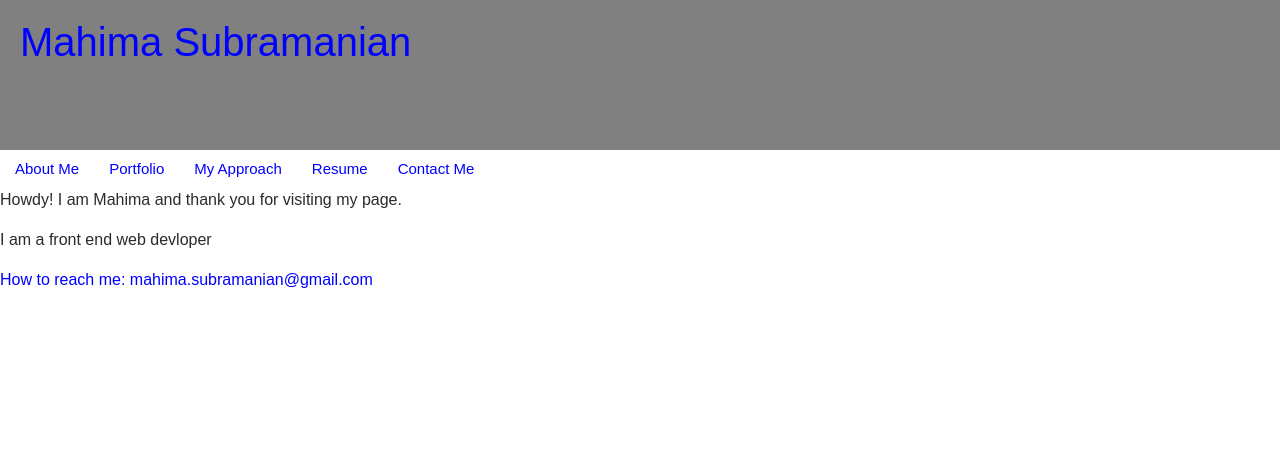
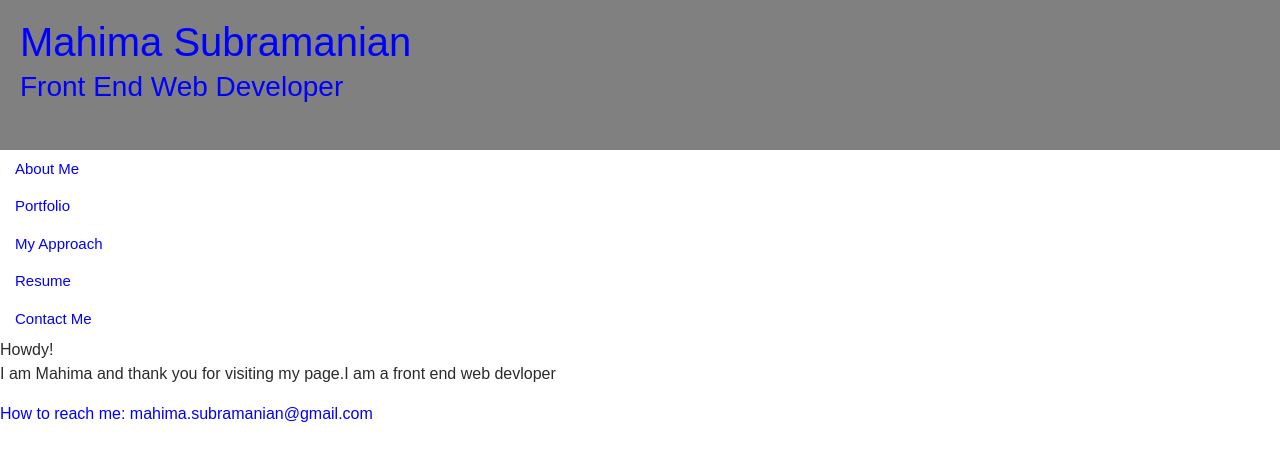
Before and after one commit to Smahima/smahima.github.io, a React (Create React App) app: page / in a window 1280 px wide. Shown: the top 460 px of the page. Built offline with nearby package versions, Linux system fonts and the light colour scheme.

Commit message:
changed orientation of nav bar to be vertical on left side of app

```diff
--- a/src/components/App.js
+++ b/src/components/App.js
@@ -1,22 +1,18 @@
 import React, { Component } from 'react';
-import { NavLink } from 'react-router-dom';
+import '../styles/App.css';
 import BaseLayout from './BaseLayout'
 
-class App extends Component {
+export default class App extends Component {
   render() {
+    return (
+      <div className="About">
 
-     return (
-       <div>
-
-        <div>
-        <p>Howdy! I am Mahima and thank you for visiting my page.</p>
-        <p>I am a front end web devloper</p></div>
+        <div className="about">Howdy!
+          <p>I am Mahima and thank you for visiting my page.I am a front end web devloper</p>
+        </div>
 
 
-       </div>
-     );
-   }
- }
-
-
-export default App;
+      </div>
+    );
+  }
+}
--- a/src/components/BaseLayout.js
+++ b/src/components/BaseLayout.js
@@ -11,6 +11,8 @@ class BaseLayout extends Component {
 
        <div className="header">
         <h1> Mahima Subramanian</h1>
+        <h3> Front End Web Developer</h3>
+
        </div>
 
       <div className="nav">
--- a/src/styles/App.css
+++ b/src/styles/App.css
@@ -5,6 +5,7 @@
 
 .nav {
   display: flex;
+  flex-direction: column;
 }
 
 .nav-link {
```
